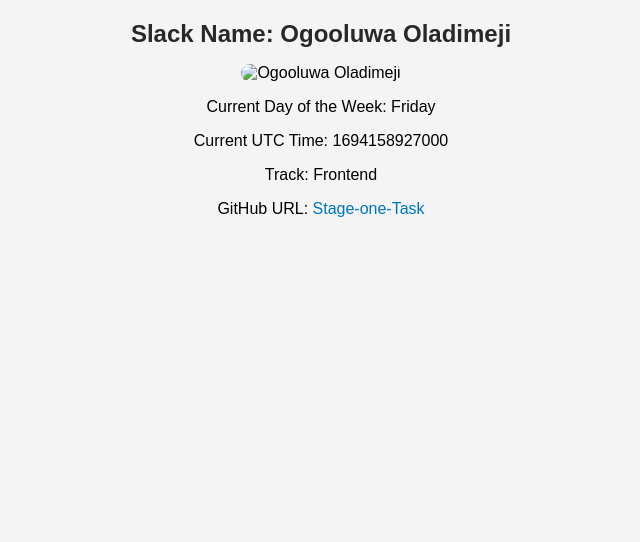
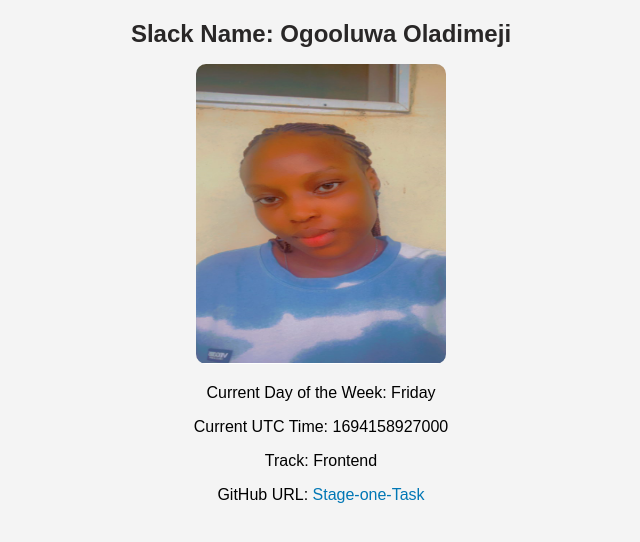
Before and after one commit to Ogooluwakiitan/Hng-Stage-one-Task, a plain HTML site: page index.html in a window 1280 px wide. Shown: the whole page, without its empty margins (319-959 px from the left). Drawn offline with Linux system fonts and the light colour scheme; the site is published under a folder, as on GitHub Pages, so addresses that start at the root find nothing.

Commit message:
made a change

```diff
--- a/index.html
+++ b/index.html
@@ -40,7 +40,7 @@
 
 <body>
     <h1 data-testid="slackUserName">Slack Name: Ogooluwa Oladimeji</h1>
-    <img src="/image/img.PNG" alt="Ogooluwa Oladimeji" data-testid="slackDisplayImage">
+    <img src="img.PNG" alt="Ogooluwa Oladimeji" data-testid="slackDisplayImage">
     <p data-testid="currentDayOfTheWeek">Current Day of the Week: <span id="dayOfWeek"></span></p>
     <p data-testid="currentUTCTime">Current UTC Time: <span id="utcTime"></span></p>
     <p data-testid="myTrack">Track: Frontend</p>
```
Also changed, not shown: img.PNG (renamed from image/img.PNG), slack-img.jpeg (renamed from image/slack-img.jpeg).
